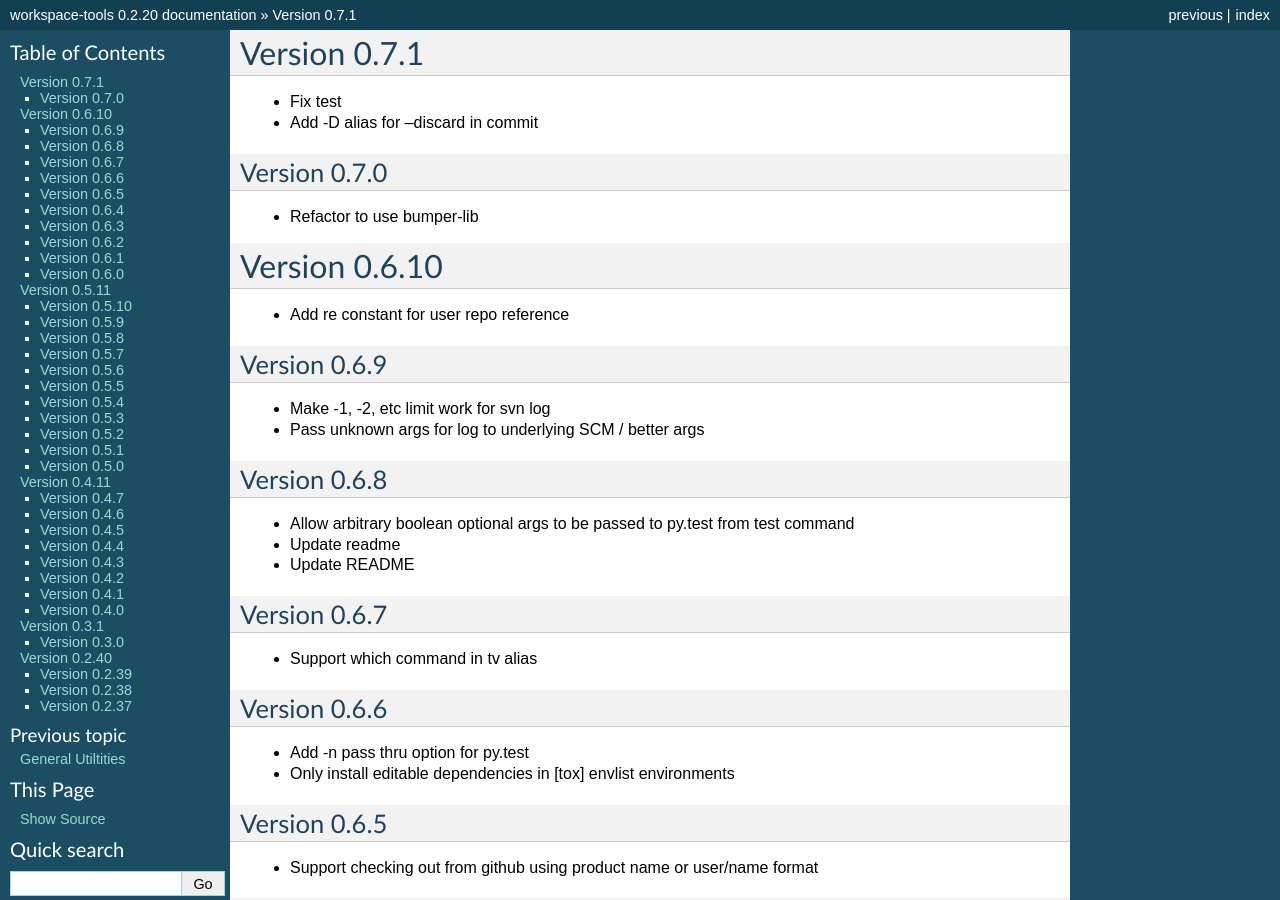
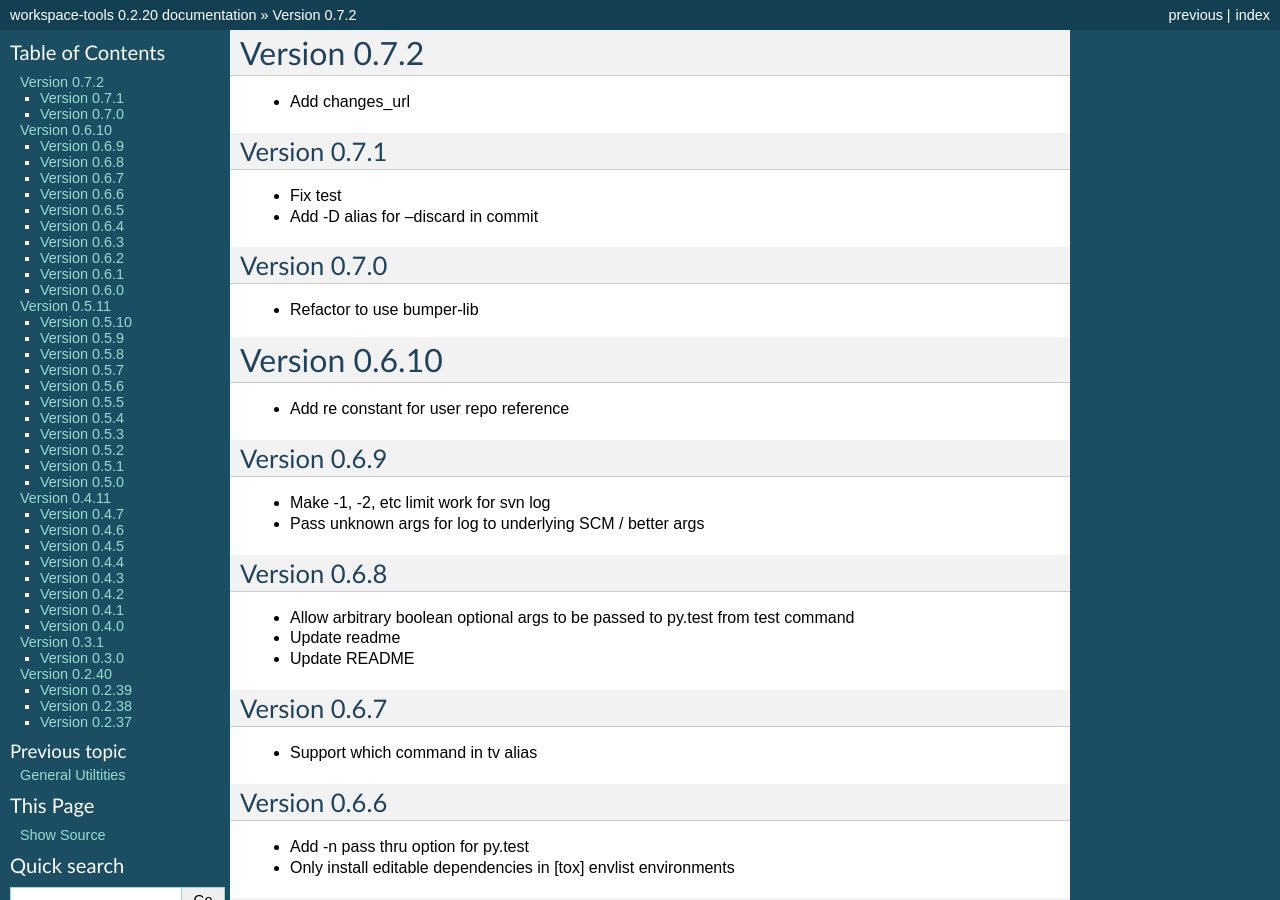
Before and after one commit to maxzheng/workspace-tools, a Sphinx documentation site: the page built from docs/CHANGELOG.rst, in a window 1280 px wide and 900 px high. Built offline with Sphinx 7.4.7, drawn with Linux system fonts in a browser that asks for light colours; some of the changed text lies outside the part shown.

Commit message:
Publish version 0.7.2

```diff
--- a/docs/CHANGELOG.rst
+++ b/docs/CHANGELOG.rst
@@ -1,5 +1,11 @@
+Version 0.7.2
+================================================================================
+
+* Add changes_url
+
+
 Version 0.7.1
-================================================================================
+--------------------------------------------------------------------------------
 
 * Fix test
 
--- a/setup.py
+++ b/setup.py
@@ -10,7 +10,7 @@ def find_files(path):
 
 setuptools.setup(
   name='workspace-tools',
-  version='0.7.1',
+  version='0.7.2',
 
   author='Max Zheng',
   author_email='maxzheng.os @t gmail.com',
```
